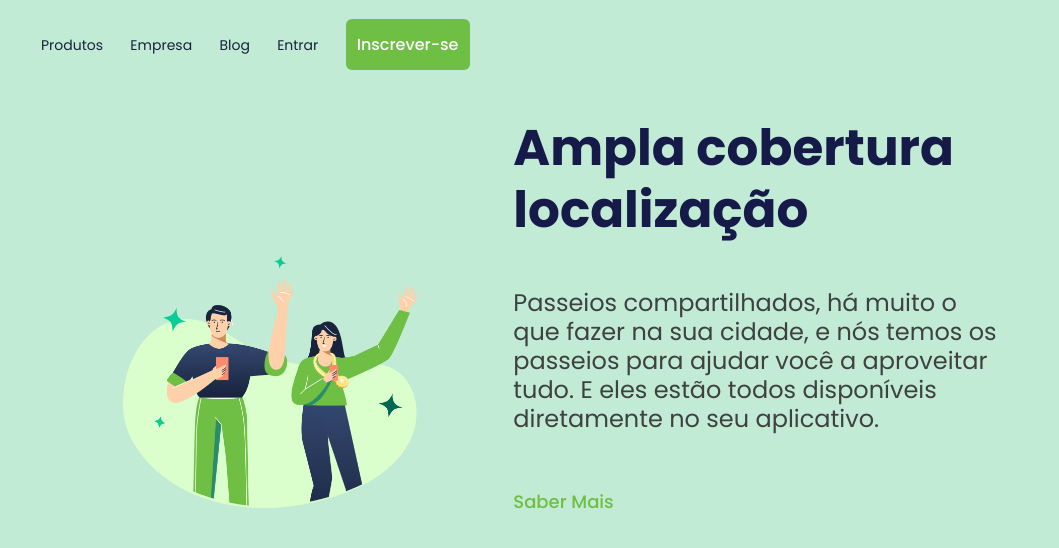
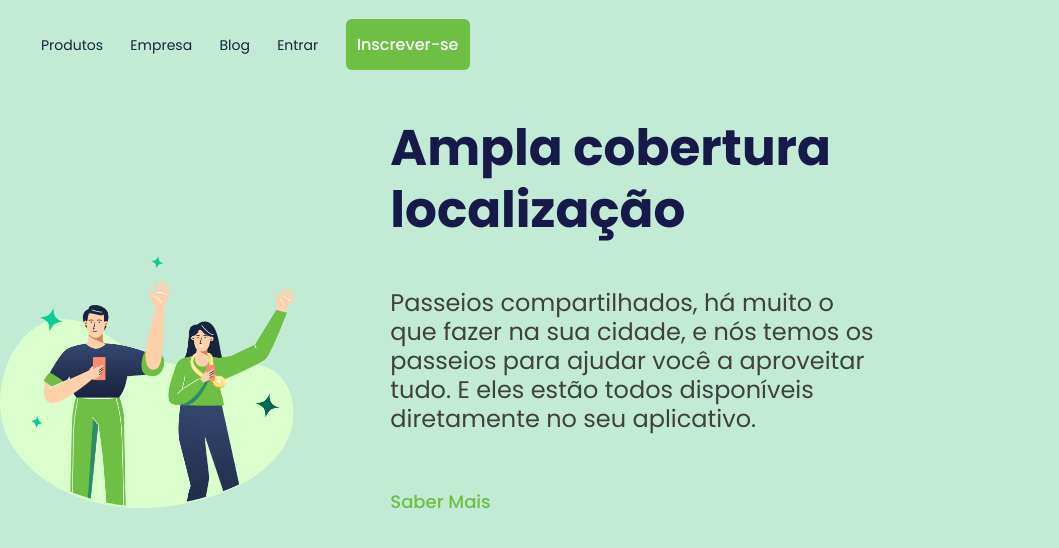
Before and after one commit to Andreza27/Passeios, a plain HTML site: page index.html in a window 1280 px wide. Shown: the whole page, without its empty margins (0-1059 px from the left). Drawn offline with Linux system fonts and the light colour scheme.

Commit message:
alteração

```diff
--- a/styles.css
+++ b/styles.css
@@ -30,7 +30,6 @@ header {
         color: rgba(255, 255, 255, 1);
 }
  .logo-image {
-   margin: 1px 0 0 123px ;
    display: inline-block;
    width:100%;
    max-width:300px;
```
